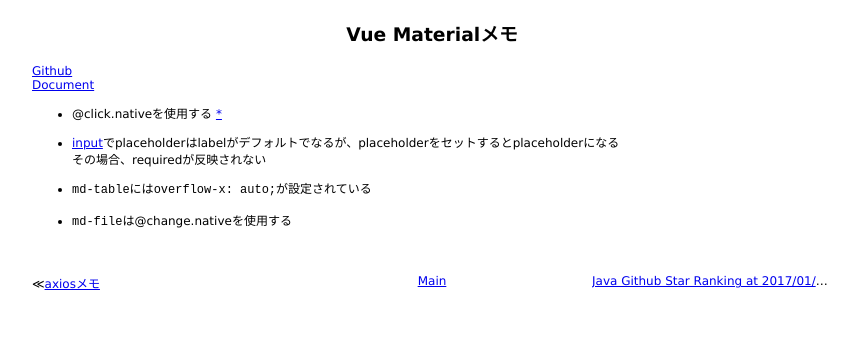
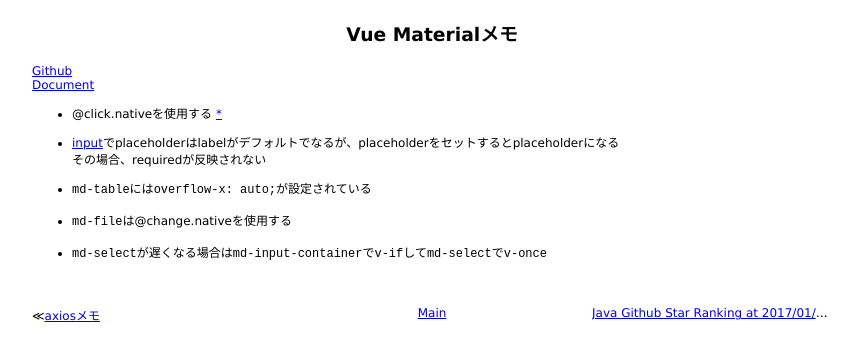
Before and after one commit to 38elements/38elements.github.com, a Jekyll site: the page built from _posts/2017-02-08-vue-material.md, in a window 1280 px wide. Shown: the top 361 px of the page, without its empty margins (208-1066 px from the left). Built offline with Jekyll 4.4.1, drawn with Linux system fonts in a browser that asks for light colours.

Commit message:
Update 2017-02-08-vue-material.md

```diff
--- a/_posts/2017-02-08-vue-material.md
+++ b/_posts/2017-02-08-vue-material.md
@@ -13,3 +13,5 @@ title: Vue Materialメモ
 * `md-table`には`overflow-x: auto;`が設定されている
 
 * `md-file`は@change.nativeを使用する
+
+* `md-select`が遅くなる場合は`md-input-container`で`v-if`して`md-select`で`v-once`
```
